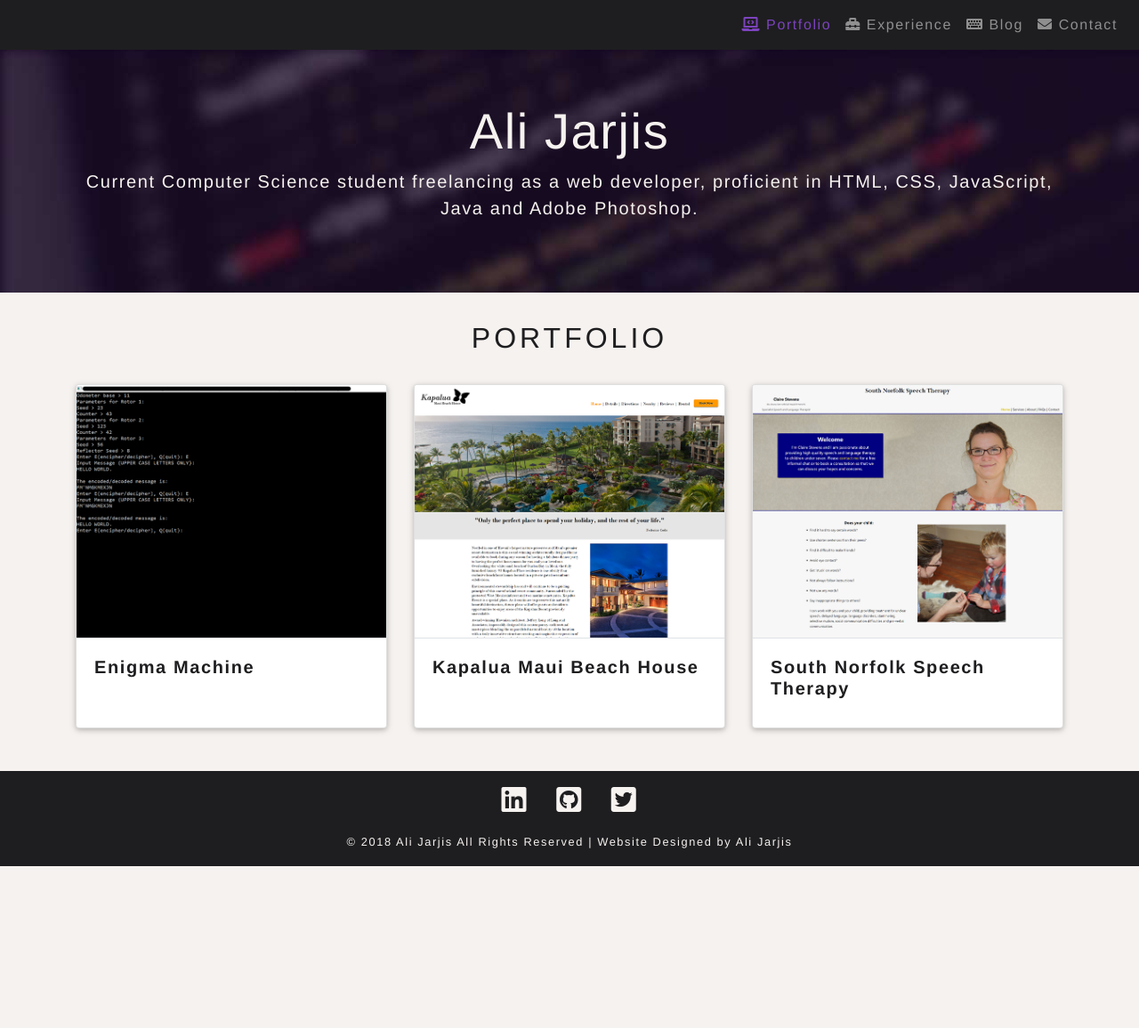
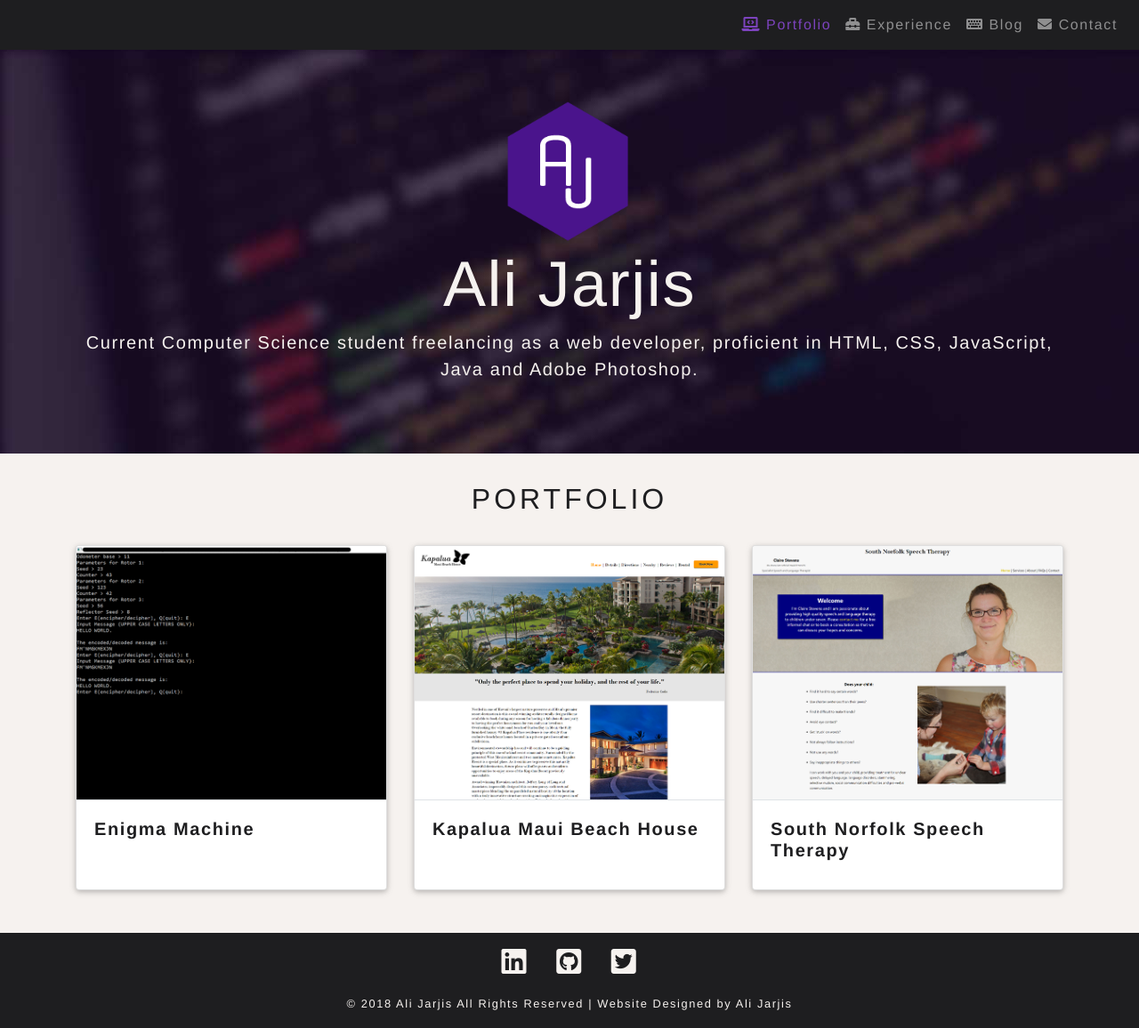
Before and after one commit to AJarjis/Portfolio, a Jekyll site: the page built from index.html, in a window 1280 px wide and 1156 px high. Shown: the whole window at 89% size. Built offline with Jekyll 4.4.1, drawn with Linux system fonts in a browser that asks for light colours; nearby versions of some CDN libraries.

Commit message:
Logo added

```diff
--- a/_includes/hero.html
+++ b/_includes/hero.html
@@ -7,7 +7,8 @@
 
 <div class="jumbotron jumbotron-fluid text-center">
     <div class="container">
-        <h1 class="display-4">Ali Jarjis</h1>
+        <img class="img-fluid" src="/assets/images/logo.png" />
+        <h1 class="display-3">Ali Jarjis</h1>
         <p class="lead">Current Computer Science student freelancing as a web developer,
             proficient in HTML, CSS, JavaScript, Java and Adobe Photoshop.</p>
     </div>
--- a/_layouts/default.html
+++ b/_layouts/default.html
@@ -19,7 +19,7 @@
         crossorigin="anonymous">
     <link rel="stylesheet" href="/assets/css/colors.css" type="text/css" />
     <link rel="stylesheet" href="/assets/css/styles.css" type="text/css" />
-    <link rel="icon" href="" type="image/png" />
+    <link rel="icon" href="/assets/images/favicon.ico" />
 </head>
 
 <body>
```
Also changed, not shown: _works/2016-05-15-enigma.md (+1 -1 lines), _works/2016-10-15-kapalua.md (+1 -1 lines), _works/2017-01-15-snst.md (+1 -1 lines), assets/images/favicon.ico (added), assets/images/logo.png (added), assets/images/works/enigma.png (renamed from assets/images/work/enigma.png), assets/images/works/kapalua.png (renamed from assets/images/work/kapalua.png), assets/images/works/southnorfolkspeechtherapy.png (renamed from assets/images/work/southnorfolkspeechtherapy.png), 10 other files.
